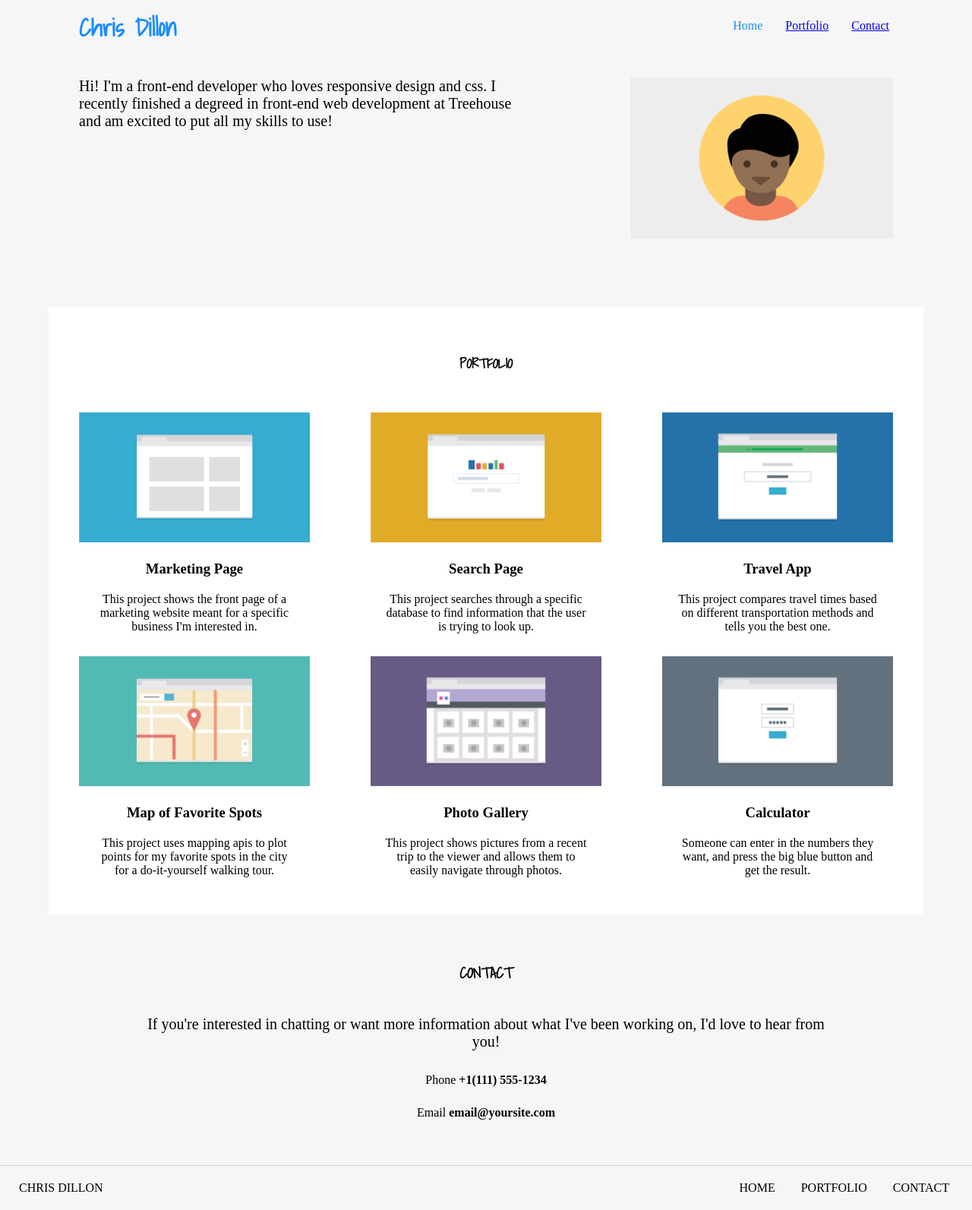
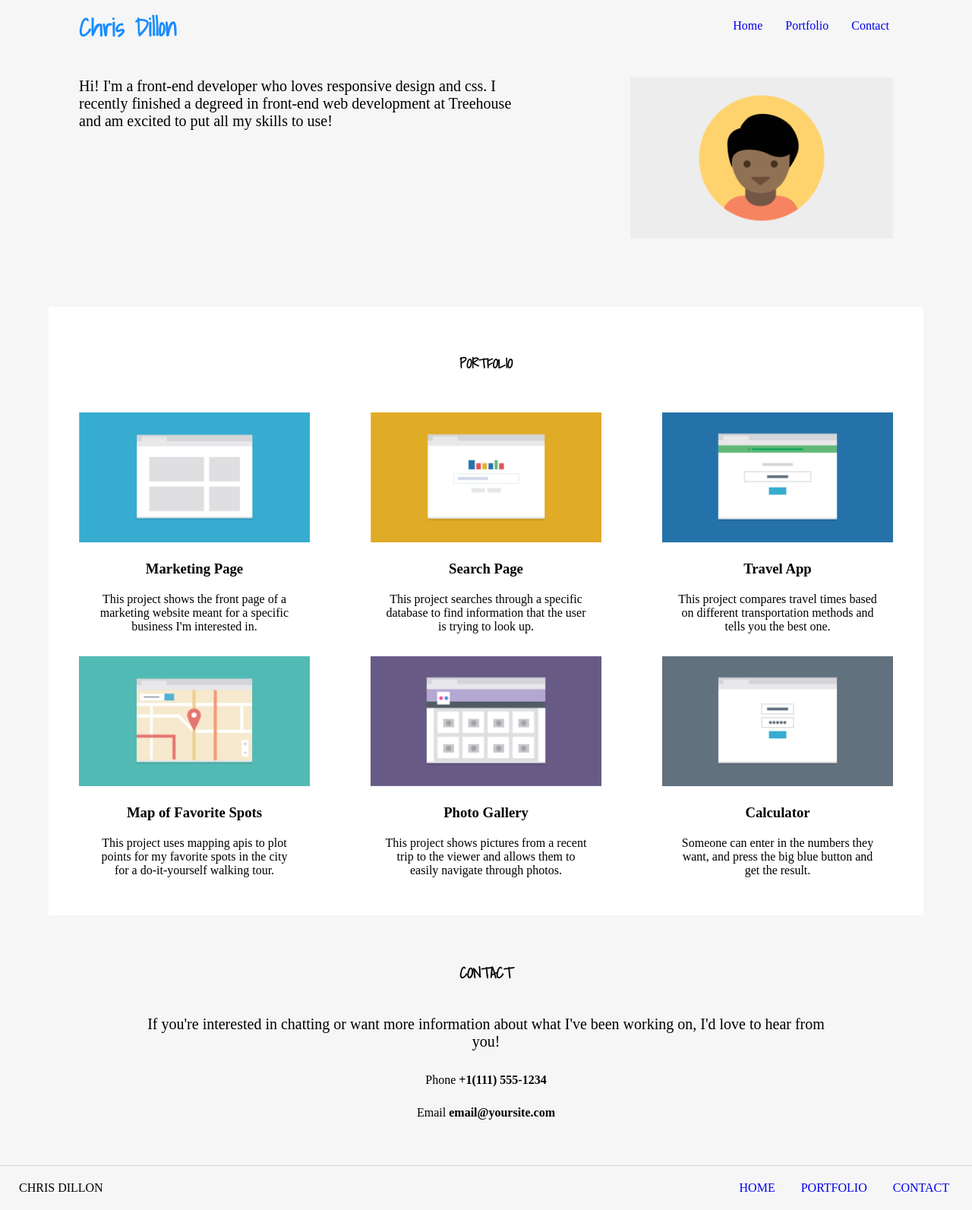
Before and after one commit to DillonDesignStudios/ResponsiveLayout, a plain HTML site: page index.html in a window 1280 px wide. Shown: the whole page at 76% size. Drawn offline with Linux system fonts and the light colour scheme; a web font is replaced by a local one.

Commit message:
Updated nav links

```diff
--- a/css/styles.css
+++ b/css/styles.css
@@ -3,6 +3,10 @@
         margin:  0 auto;
         text-align: center;
     }
+
+a {
+    text-decoration: none;
+}
 
     .navIntro{
         background-color: #f6f6f6;
--- a/index.html
+++ b/index.html
@@ -12,14 +12,14 @@
   <body>
 
 
-    <div class="navIntro">
+    <div class="navIntro" id="scrollHome">
       <div class="name">
         <h1>Chris Dillon</h1>
       </div>
 
 
       <div class="container">
-            <div class="itemOne item">Home</div>
+            <div class="itemOne item"><a href="#scrollHome">Home</a></div>
             <div class="itemTwo item"><a href="#scrollPort">Portfolio</a></div>
             <div class="itemThree item"><a href="#scrollCon">Contact</a></div>
         </div>
@@ -88,12 +88,12 @@
             <p>Chris Dillon</p>
         </div>
           <div class="footer top">
-            <p>Back to top</p>
+            <p><a href="#scrollHome">Back to top</a></p>
           </div>
       <div class="footer footerNav">
-            <p>Home</p>
-            <p>Portfolio</p>
-            <p>Contact</p>
+            <p><a href="#scrollHome">Home</a></p>
+            <p><a href="#scrollPort">Portfolio</a></p>
+            <p><a href="#scrollCon">Contact</a></p>
       </div>
 
 </body>
```
